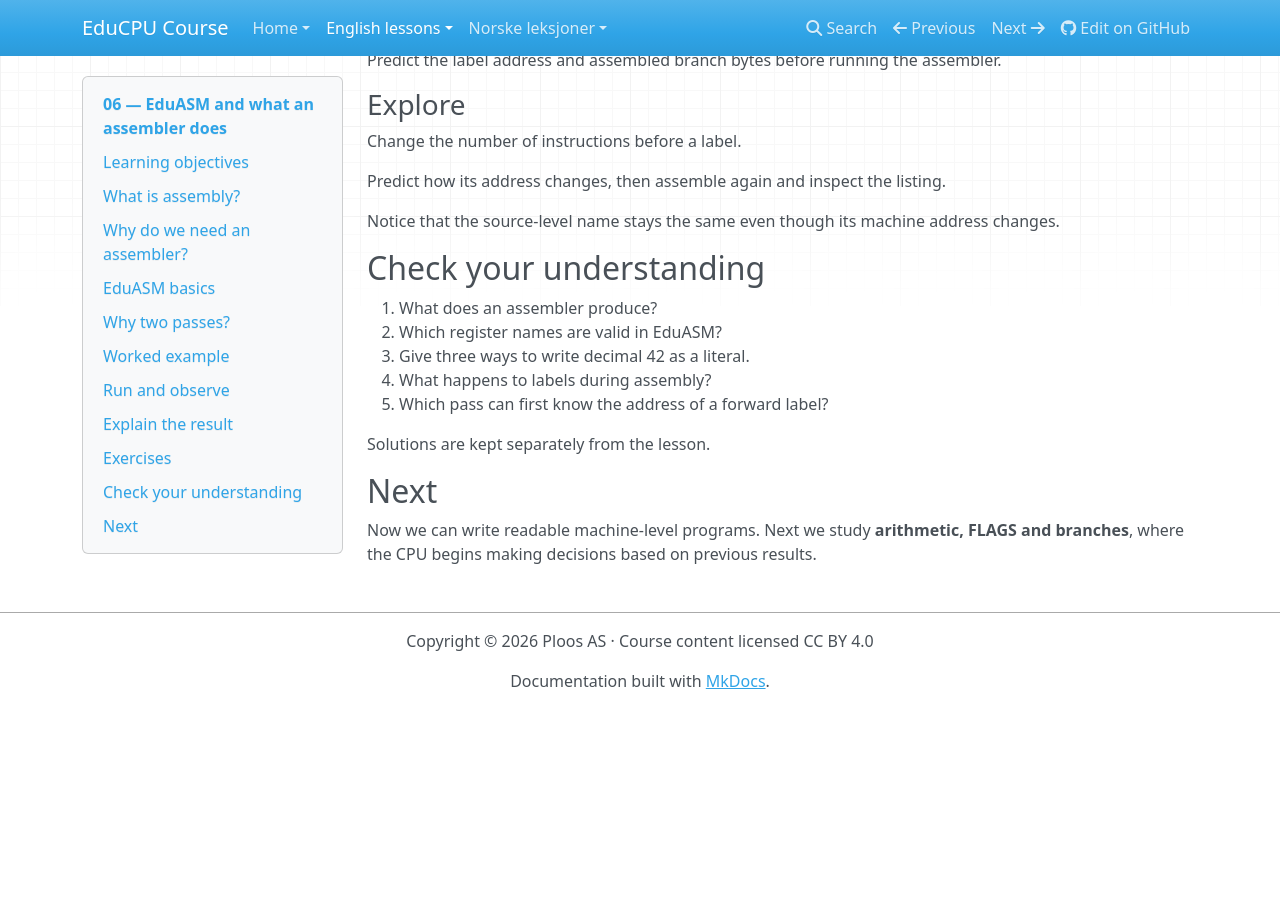
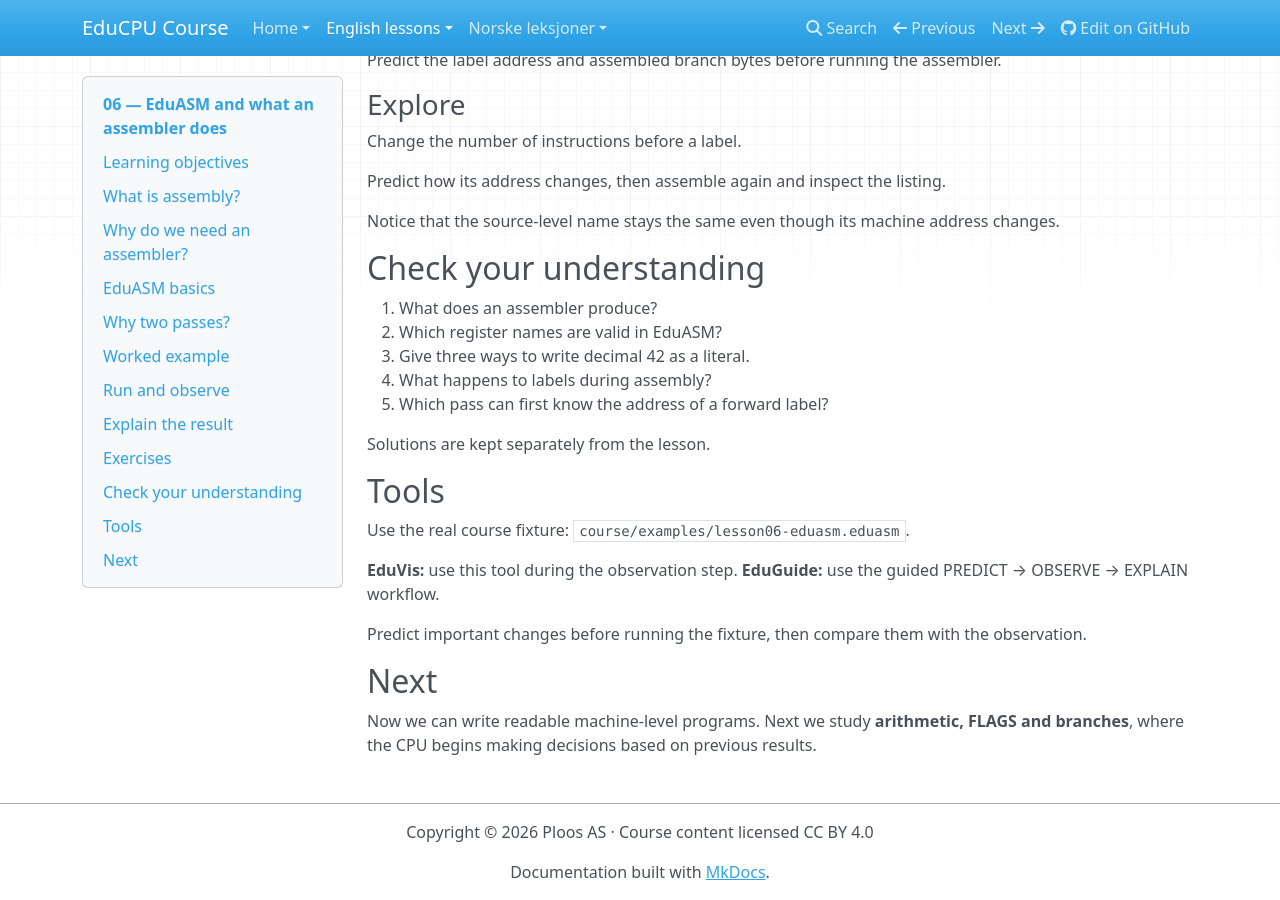
Before and after one commit to Ploos-AS/EduCPU, an MkDocs documentation site: the page built from course/en/lessons/06-eduasm.md, in a window 1280 px wide and 900 px high, scrolled down 3926 px. Built offline with MkDocs 1.6.1, drawn with Linux system fonts in a browser that asks for light colours; nearby versions of some CDN libraries; before the commit the page ends 4635 px from its top, so only the background shows below that.

Commit message:
Pedagogy: expose tools and fixture in 06-eduasm.md

```diff
--- a/course/en/lessons/06-eduasm.md
+++ b/course/en/lessons/06-eduasm.md
@@ -218,6 +218,14 @@
 
 Solutions are kept separately from the lesson.
 
+## Tools
+
+Use the real course fixture: `course/examples/lesson06-eduasm.eduasm`.
+
+**EduVis:** use this tool during the observation step. **EduGuide:** use the guided PREDICT → OBSERVE → EXPLAIN workflow.
+
+Predict important changes before running the fixture, then compare them with the observation.
+
 ## Next
 
 Now we can write readable machine-level programs. Next we study **arithmetic, FLAGS and branches**, where the CPU begins making decisions based on previous results.
```
